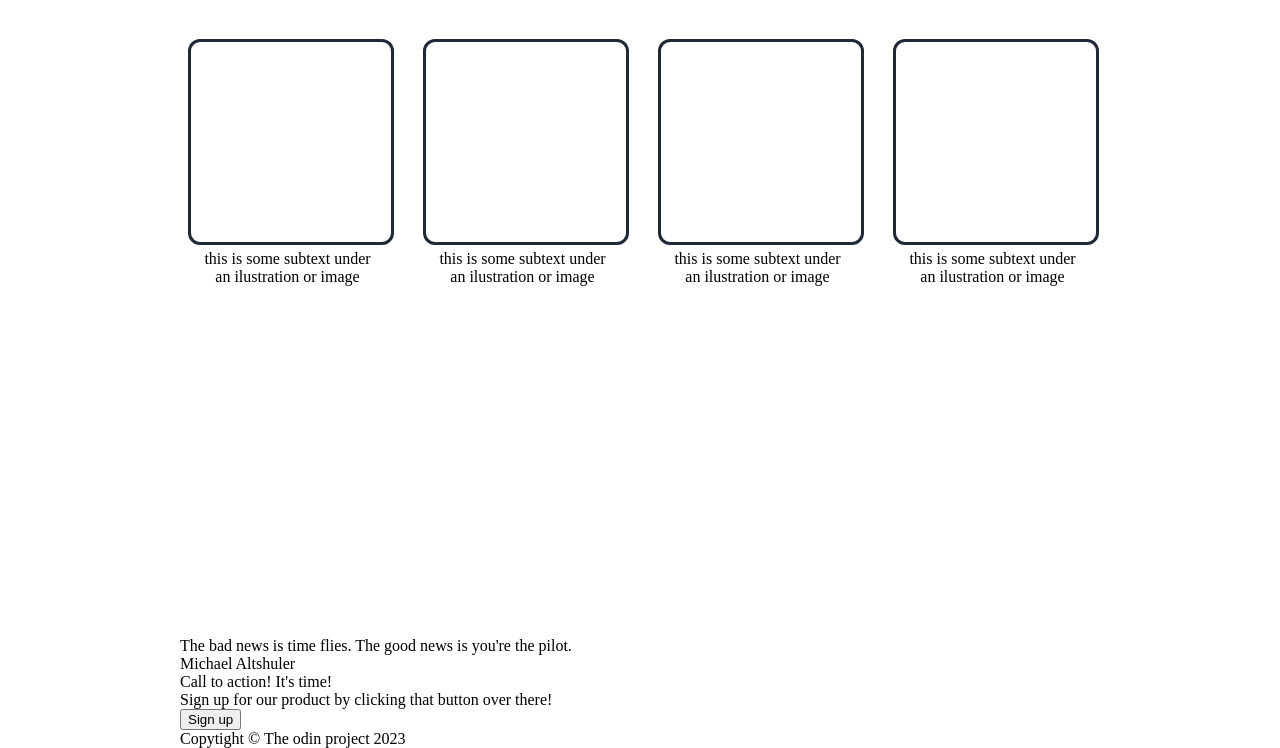
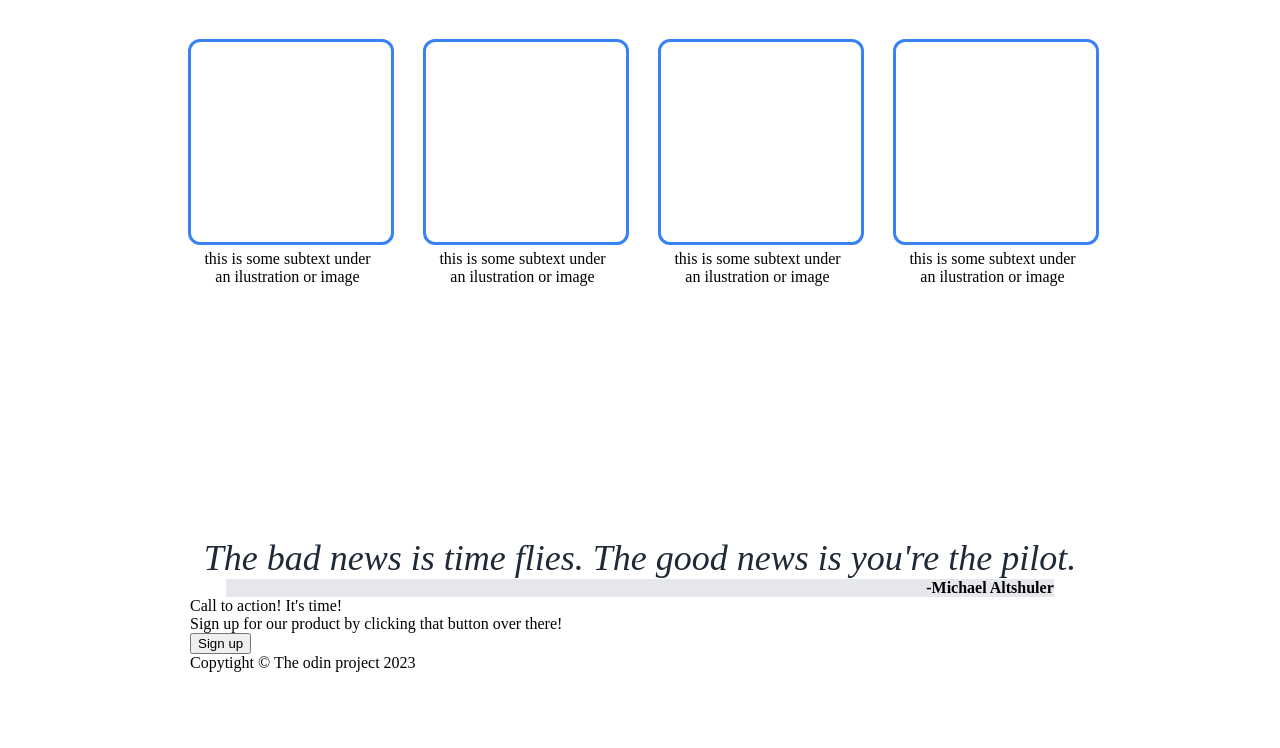
Before and after one commit to Murkis9123/landing-page, a plain HTML site: page index.html in a window 1280 px wide. Shown: the part 660-1408 px from the top of the page. After the commit the page ends 1332 px from the top, so only its background shows below. Drawn offline with Linux system fonts and the light colour scheme.

Commit message:
center webpage, container insp-quote align with webpage make changes in align content on the page , add padding to author container

```diff
--- a/index.html
+++ b/index.html
@@ -61,7 +61,7 @@
 
    <div class="insp-quote">
     <div class="quote">The bad news is time flies. The good news is you're the pilot.</div>
-    <div class="author">Michael Altshuler</div>
+    <div class="author">-Michael Altshuler</div>
    </div>
 
    <div class="sign-up">
--- a/style.css
+++ b/style.css
@@ -8,8 +8,8 @@ body {
 }
 
 .bar, .header, .info, .insp-quote, .footer, .sign-up {
-    padding-left: 180px;
-    padding-right: 180px;
+    padding-left: 190px;
+    padding-right: 190px;
 }
 
 .bar, ul {
@@ -48,11 +48,12 @@ a{
 
 .header {
     display: flex;
-    justify-content: space-between;
+    justify-content: center;
     flex: 1 0 auto;
     padding-top: 100px;
     padding-bottom: 200px;
     background-color: #1f2937;
+    gap: 35px;
 
 
 }
@@ -112,7 +113,7 @@ a{
 
 
     height: 500px;
-    padding-bottom: 200px;
+    padding-bottom: 100px;
 
 }
 
@@ -145,12 +146,38 @@ a{
 .one, .two, .three, .four {
     width: 200px;
     height: 200px;
-    border: solid #1f2937;
+    border: solid #3882f6;
     border-radius: 12px;
 }
 
 .text {
     max-width: 200px;
-    padding: 5px 10px; ;
+    padding: 5px 10px;
+}
+
+.insp-quote {
+    display: flex;
+    flex-direction: column;
+    align-items: center;
+    justify-content: center;
+
 
 }
+
+.quote {
+    display: flex;
+    flex-direction: column;
+    align-items: center;
+    font-size: 36px;
+    font-weight: 300;
+    color: #1f2937;
+    font-style: italic;
+}
+
+.author {
+    display: flex;
+    justify-content: flex-end;
+    padding-left: 700px;
+    background-color: #e5e7eb;
+    font-weight: 600;
+}
```
